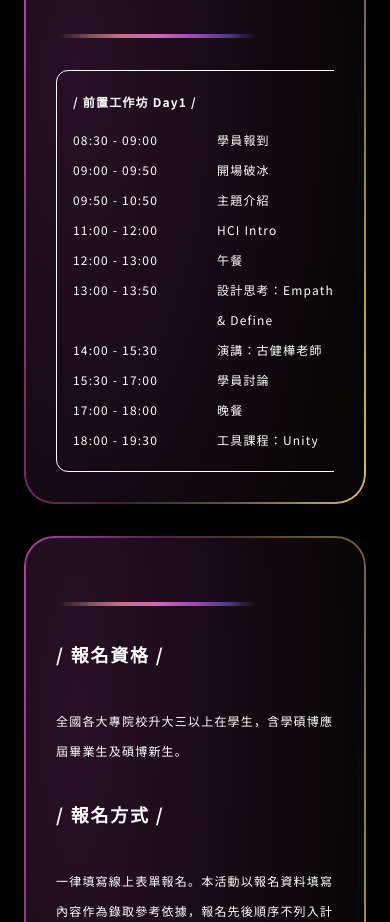
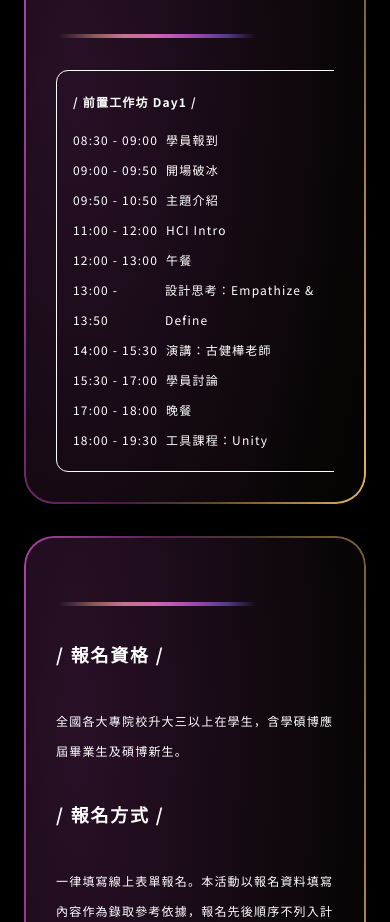
Before and after one commit to openhci-workshop/2023-official-site, a Next.js app: page / in a window 390 px wide. Shown: the part 3524-4446 px from the top of the page. Built offline with nearby package versions, Linux system fonts and the light colour scheme; a web font is replaced by a local one.

Commit message:
Update page.jsx

```diff
--- a/app/page.jsx
+++ b/app/page.jsx
@@ -477,7 +477,7 @@ function renderHTML(type, content, indentLevel, idx = Math.random()) {
 			)
 		case 'agenda-day-items':
 			return (
-				<div key={`${type}-${idx}`} className='flex flex-row gap-1 sm:gap-4 md:gap-16' style={{ marginLeft: (indentLevel - 1) * 24}}>
+				<div key={`${type}-${idx}`} className='flex flex-row gap-2 sm:gap-4 md:gap-16' style={{ marginLeft: (indentLevel - 1) * 24}}>
 					{content?.map(_content =>
 						typeof _content === 'string' ? (
 							<div
@@ -493,7 +493,7 @@ function renderHTML(type, content, indentLevel, idx = Math.random()) {
 			)
 		case 'agenda-day-item':
 			return (
-				<div key={`${type}-${idx}`} className='' style={{ marginLeft: (indentLevel - 1) * 24, minWidth: "140px"}}>
+				<div key={`${type}-${idx}`} className='md:min-w-[140px]' style={{ marginLeft: (indentLevel - 1) * 24 }}>
 					{content?.map(_content =>
 						typeof _content === 'string' ? (
 							<p
```
